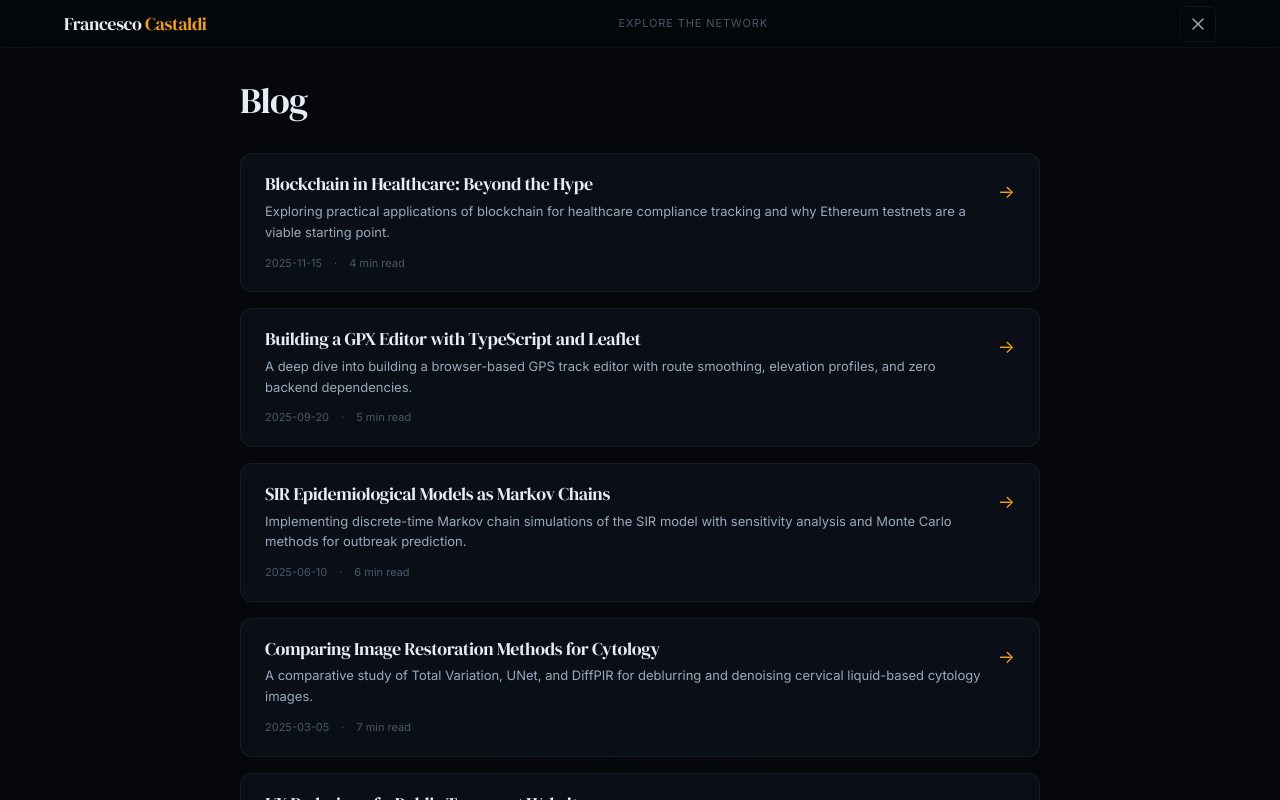
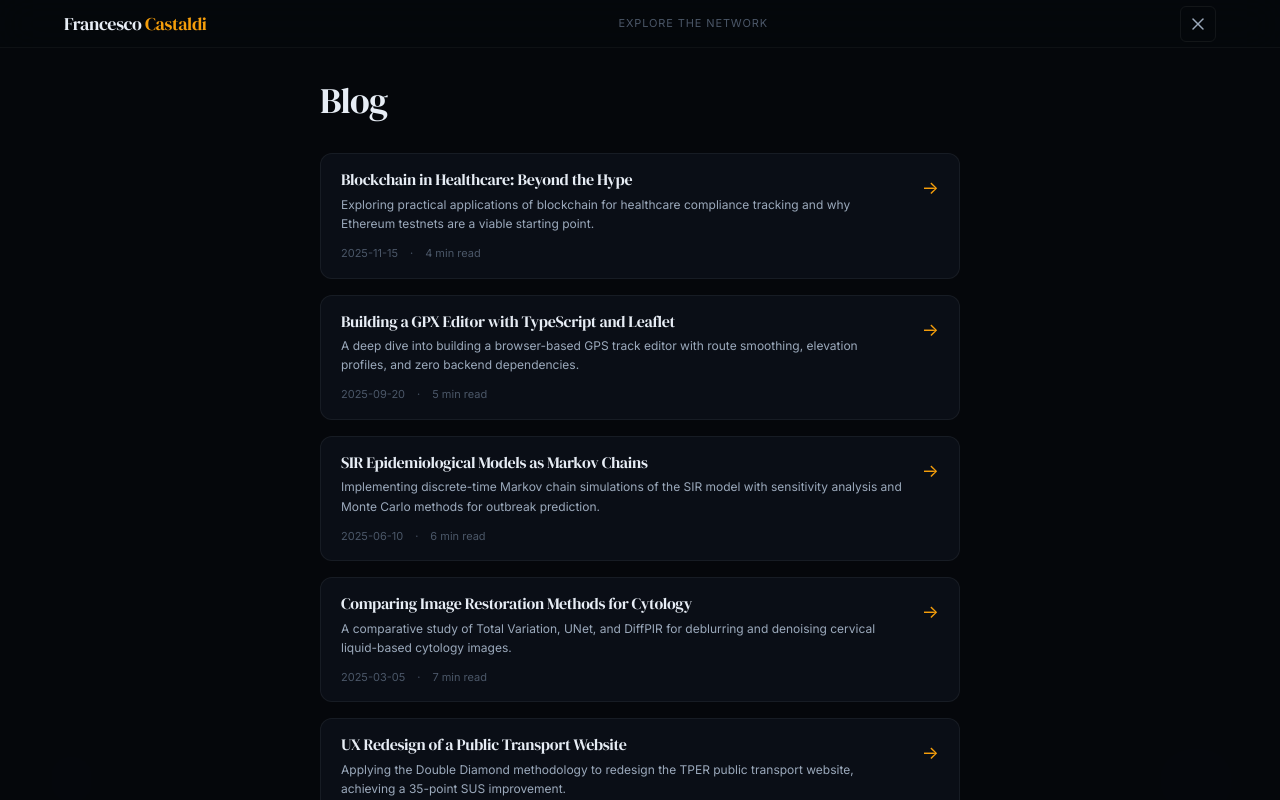
Before and after one commit to FrancescoCastaldi/Francesco.Castaldi.github.io, a Next.js app: page /blog in a window 1280 px wide. Shown: the top 800 px of the page. Built offline with nearby package versions, Linux system fonts and the light colour scheme.

Commit message:
fix: tighter layout widths + analysis plan
- Blog listing: maxWidth 800→640, card padding tight, font smaller
- Blog post: maxWidth 720→600
- Project/Skill pages: maxWidth 680→560, padding 40px→32px
- Created ANALYSIS_PLAN.md with architecture doc

```diff
--- a/src/app/blog/[slug]/page.tsx
+++ b/src/app/blog/[slug]/page.tsx
@@ -44,7 +44,7 @@ export default async function BlogPostPage({
         backdropFilter: "blur(16px)",
       }}
     >
-      <article style={{ maxWidth: 720, margin: "0 auto" }}>
+      <article style={{ maxWidth: 600, margin: "0 auto" }}>
         <Link
           href="/blog"
           className="back-link"
--- a/src/app/blog/page.tsx
+++ b/src/app/blog/page.tsx
@@ -16,7 +16,7 @@ export default function BlogPage() {
         backdropFilter: "blur(16px)",
       }}
     >
-      <div style={{ maxWidth: 800, margin: "0 auto" }}>
+      <div style={{ maxWidth: 640, margin: "0 auto" }}>
         <h1
           style={{
             fontFamily: "DM Serif Display, Georgia, serif",
@@ -38,7 +38,7 @@ export default function BlogPage() {
               className="blog-card"
               style={{
                 display: "block",
-                padding: "20px 24px",
+                padding: "16px 20px",
                 background: "rgba(12, 17, 26, 0.8)",
                 border: "1px solid rgba(255,255,255,0.06)",
                 borderRadius: 12,
@@ -58,7 +58,7 @@ export default function BlogPage() {
                   <h2
                     style={{
                       fontFamily: "DM Serif Display, Georgia, serif",
-                      fontSize: 18,
+                      fontSize: 16,
                       fontWeight: 400,
                       color: "#E7EDF5",
                       marginBottom: 6,
@@ -66,10 +66,10 @@ export default function BlogPage() {
                   >
                     {post.title}
                   </h2>
-                  <p
+                    <p
                     style={{
                       color: "#9BA9BB",
-                      fontSize: 13,
+                      fontSize: 12,
                       lineHeight: 1.6,
                       fontFamily: "Inter, sans-serif",
                       margin: 0,
--- a/src/app/project/[slug]/page.tsx
+++ b/src/app/project/[slug]/page.tsx
@@ -85,12 +85,12 @@ const pageStyles: React.CSSProperties = {
 };
 
 const cardStyles: React.CSSProperties = {
-  maxWidth: 680,
+  maxWidth: 560,
   width: "100%",
   background: "#0C111A",
   border: "1px solid rgba(255,255,255,0.06)",
   borderRadius: 12,
-  padding: "40px 36px",
+  padding: "32px 28px",
 };
 
 const backLinkStyles: React.CSSProperties = {
--- a/src/app/skill/[id]/page.tsx
+++ b/src/app/skill/[id]/page.tsx
@@ -80,11 +80,11 @@ const pageStyles: React.CSSProperties = {
   animation: "pageFadeIn 0.35s ease-out",
 };
 const cardStyles: React.CSSProperties = {
-  maxWidth: 680, width: "100%",
+  maxWidth: 560, width: "100%",
   background: "#0C111A",
   border: "1px solid rgba(255,255,255,0.06)",
   borderRadius: 12,
-  padding: "40px 36px",
+  padding: "32px 28px",
 };
 const backLinkStyles: React.CSSProperties = {
   display: "inline-block",
```
Also changed, not shown: 1 other file (tests, documents, lock files or other folders).
